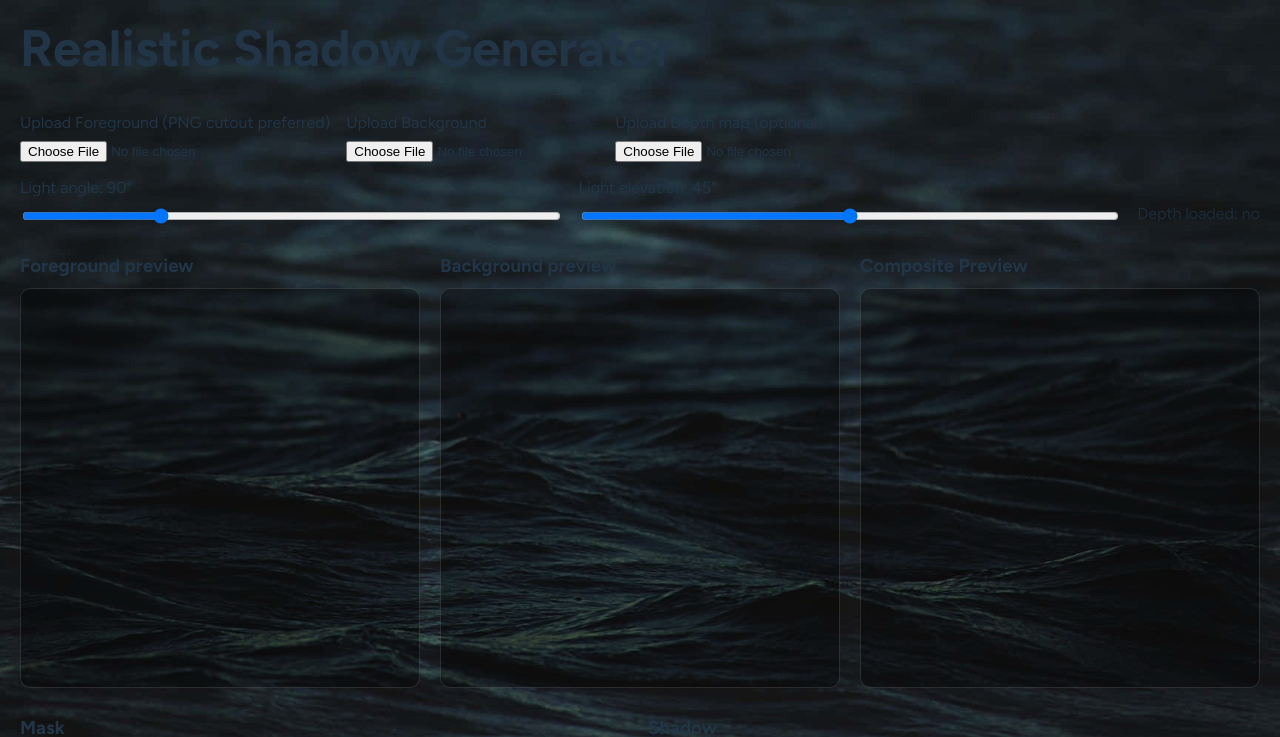
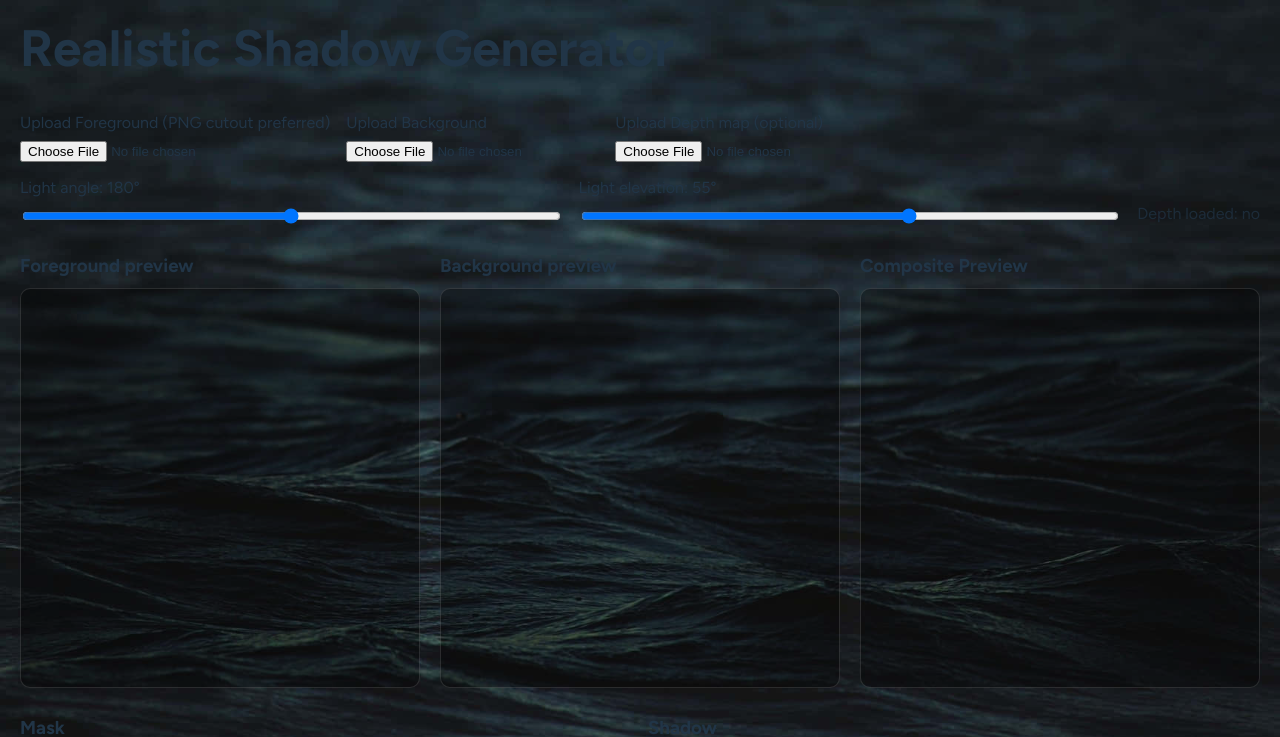
Before and after one commit to judelahage/realistic-shadow-generator-ts, a React (Vite) app: page / in a window 1280 px wide. Shown: the top 737 px of the page. Built offline with nearby package versions, Linux system fonts and the light colour scheme.

Commit message:
Update light parameters for shadow visibility

```diff
--- a/src/App.tsx
+++ b/src/App.tsx
@@ -20,7 +20,7 @@ export default function App() {
   const maskRef = useRef<HTMLCanvasElement | null>(null); //reference for mask canvas DOM element
   const shadowRef = useRef<HTMLCanvasElement | null>(null); //reference for shadow canvas DOM element
 
-  const [light, setLight] = useState<Light>({ angle: 90, elev: 45 }); //default starting light parameters so shadow can be visible on image load
+  const [light, setLight] = useState<Light>({ angle: 180, elev: 55 }); //default starting light parameters so shadow can be visible on image load
   const [maskVersion, setMaskVersion] = useState(0);
 
   const [fgPlacement, setFgPlacement] = useState<{
```
